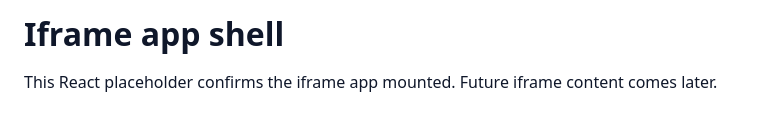
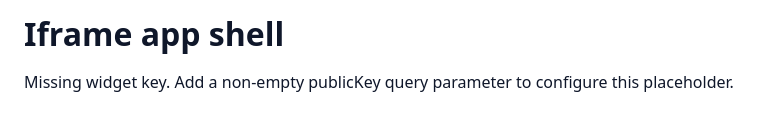
Before and after one commit to patrikmojzis/panda-chat-widget, a React (Vite) app in the folder apps/widget-ui/: page / in a window 1280 px wide. Shown: the part 364-494 px from the top of the page, without its empty margins (0-772 px from the left). Built offline with nearby package versions, Linux system fonts and the light colour scheme.

Commit message:
Read widget public key in iframe app

```diff
--- a/apps/widget-ui/src/App.tsx
+++ b/apps/widget-ui/src/App.tsx
@@ -1,9 +1,23 @@
-export function App() {
+import type { WidgetPublicKeyState } from './widget-public-key';
+
+type AppProps = {
+  widgetPublicKey: WidgetPublicKeyState;
+};
+
+export function App({ widgetPublicKey }: AppProps) {
+  const isConfigured = widgetPublicKey.status === 'configured';
+
   return (
-    <main className="widget-shell" aria-label="Panda chat widget">
+    <main className="widget-shell" aria-label="Panda chat widget" data-state={widgetPublicKey.status}>
       <p className="widget-shell__eyebrow">Panda Chat Widget</p>
       <h1>Iframe app shell</h1>
-      <p>This React placeholder confirms the iframe app mounted. Future iframe content comes later.</p>
+      {isConfigured ? (
+        <p>
+          Loaded placeholder for widget key <code>{widgetPublicKey.publicKey}</code>.
+        </p>
+      ) : (
+        <p>Missing widget key. Add a non-empty publicKey query parameter to configure this placeholder.</p>
+      )}
     </main>
   );
 }
--- a/apps/widget-ui/src/main.tsx
+++ b/apps/widget-ui/src/main.tsx
@@ -1,6 +1,7 @@
 import { StrictMode } from 'react';
 import { createRoot } from 'react-dom/client';
 import { App } from './App';
+import { readWidgetPublicKey } from './widget-public-key';
 import './styles.css';
 
 const rootElement = document.getElementById('root');
@@ -9,8 +10,10 @@ if (!rootElement) {
   throw new Error('Widget UI root element not found');
 }
 
+const widgetPublicKey = readWidgetPublicKey(window.location.search);
+
 createRoot(rootElement).render(
   <StrictMode>
-    <App />
+    <App widgetPublicKey={widgetPublicKey} />
   </StrictMode>,
 );
--- a/apps/widget-ui/src/styles.css
+++ b/apps/widget-ui/src/styles.css
@@ -38,3 +38,10 @@ body {
 .widget-shell p {
   margin: 0;
 }
+
+
+.widget-shell code {
+  background: #e2e8f0;
+  border-radius: 6px;
+  padding: 2px 6px;
+}
--- /dev/null
+++ b/apps/widget-ui/src/widget-public-key.ts
@@ -0,0 +1,18 @@
+export type WidgetPublicKeyState =
+  | {
+      status: 'configured';
+      publicKey: string;
+    }
+  | {
+      status: 'missing_key';
+    };
+
+export function readWidgetPublicKey(search: string): WidgetPublicKeyState {
+  const publicKey = new URLSearchParams(search).get('publicKey')?.trim();
+
+  if (!publicKey) {
+    return { status: 'missing_key' };
+  }
+
+  return { status: 'configured', publicKey };
+}
```
Also changed, not shown: 1 other file (tests, documents, lock files or other folders).
